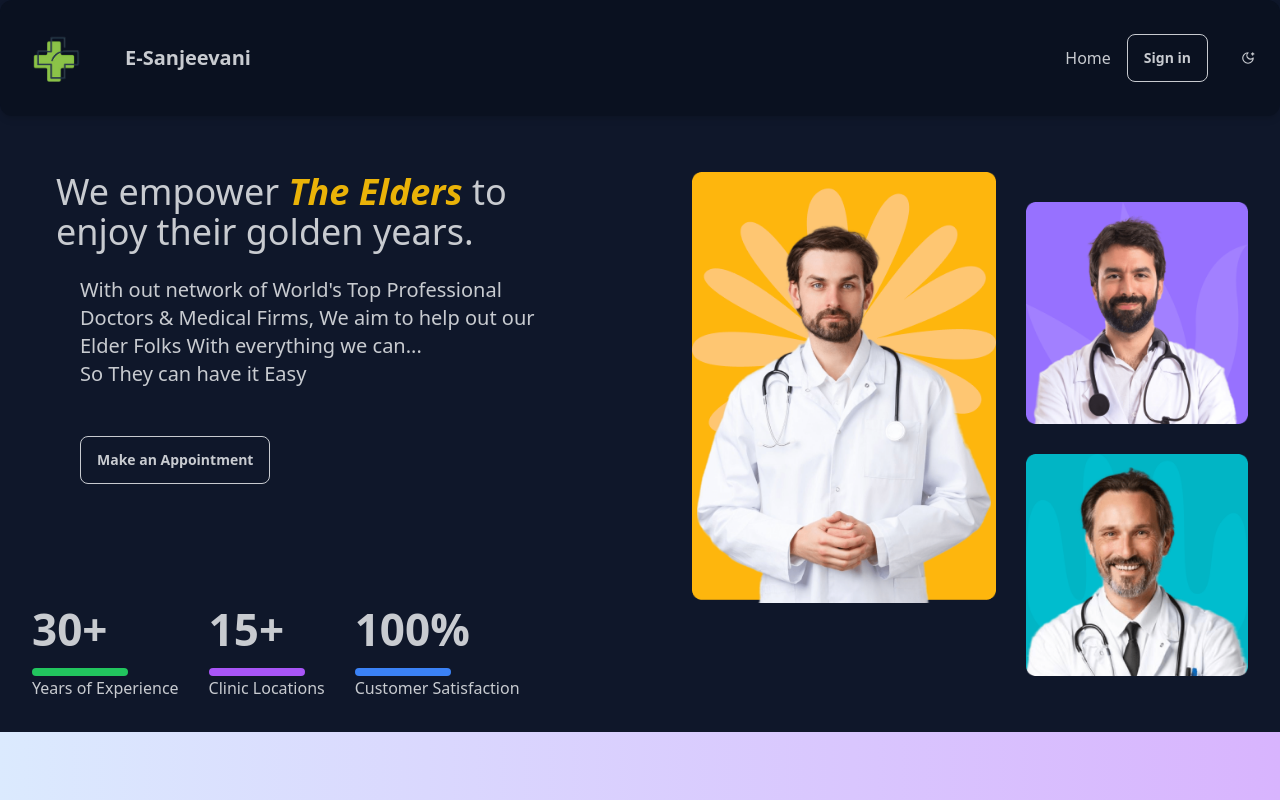
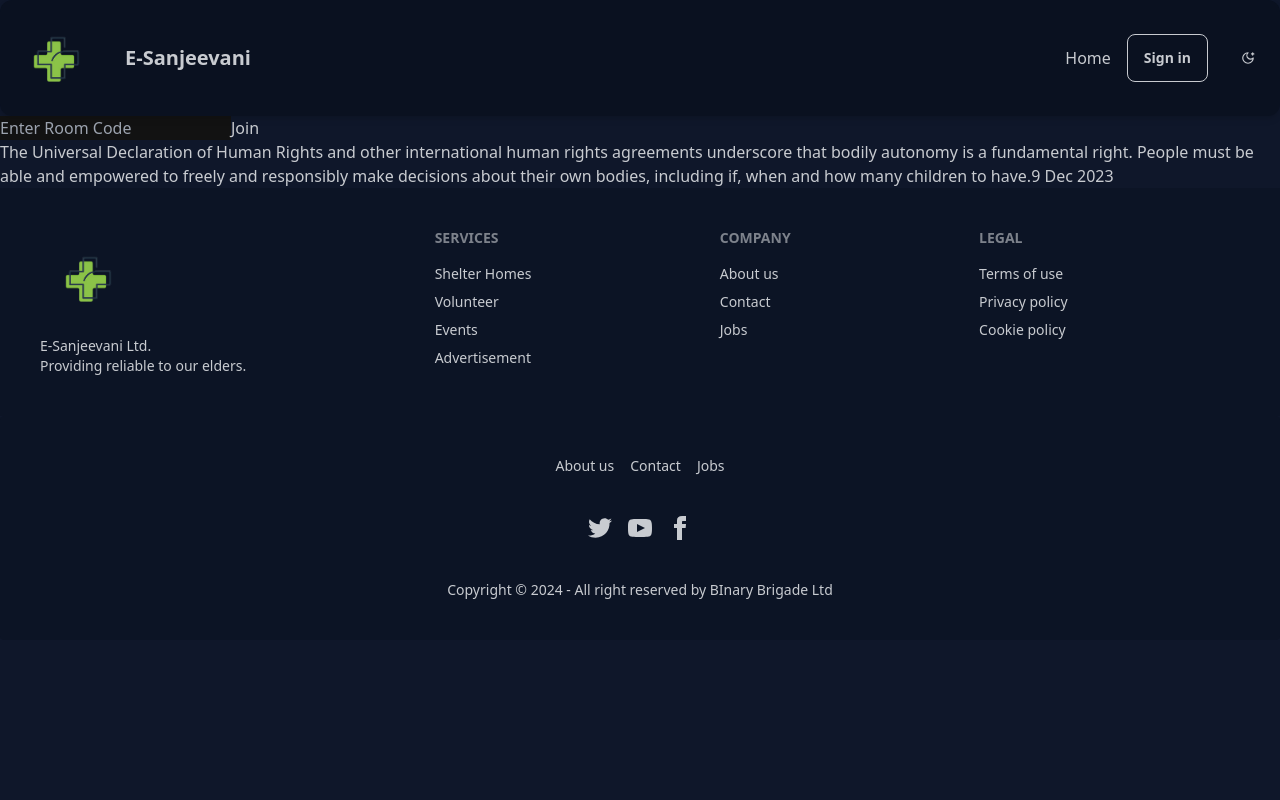
Before and after one commit to Ronit-gurjar/eSanjeevani, a React (Vite) app in the folder Frontend/: page /virassistent in a window 1280 px wide. Shown: the top 800 px of the page. Built offline with nearby package versions, Linux system fonts and the light colour scheme.

Commit message:
phase 2- virtual assistance

```diff
--- /dev/null
+++ b/Frontend/src/Pages/Room.jsx
@@ -0,0 +1,37 @@
+import React from "react";
+import { useParams } from "react-router-dom";
+import { ZegoUIKitPrebuilt } from "@zegocloud/zego-uikit-prebuilt";
+
+const Room = () => {
+  const { roomId } = useParams();
+  const myMeeting = async (element) => {
+    const appID = 2089442576;
+    const serverSecret = "3343aff421b107cff1f51c07063d2d6d";
+    const kitToken = ZegoUIKitPrebuilt.generateKitTokenForTest(
+      appID,
+      serverSecret,
+      roomId,
+      Date.now().toString(),
+      "Om Nanda"
+    );
+    const zc = ZegoUIKitPrebuilt.create(kitToken);
+    zc.joinRoom({
+      container: element,
+      sharedLinks: [
+        {
+          name: "Copy Link",
+          url: `https://localhost:3000/room/${roomId}`,
+        },
+      ],
+      scenario: {
+        mode: ZegoUIKitPrebuilt.OneONoneCall,
+      },
+    });
+  };
+  return (
+    <div>
+      <div ref={myMeeting} />
+    </div>
+  );
+};
+export default Room;
--- /dev/null
+++ b/Frontend/src/Pages/UserProfile.jsx
@@ -0,0 +1,12 @@
+import Profile from "../components/Navbar/Profile/Profile"
+import Tillu from "../assets/images/doctor-img01.png"
+
+const UserProfile = () => {
+  return (
+    <div className="flex flex-col justify-center items-center">
+        <Profile image={Tillu} name="tillu"/>
+    </div>
+  )
+}
+
+export default UserProfile
--- /dev/null
+++ b/Frontend/src/Pages/VirtualAssistent.jsx
@@ -0,0 +1,39 @@
+import React, { useState, useCallback } from "react";
+import { useNavigate } from "react-router-dom";
+
+const VirtualAssistent = () => {
+  const [value, setValue] = useState();
+  const navigate = useNavigate();
+  const handleJoinRoom = useCallback(
+    (e) => {
+      //e.preventDefault();
+      navigate(`/room/${value}`);
+    },
+    [navigate, value]
+  );
+
+  return (
+    <>
+      <div>
+        <input
+          value={value}
+          onChange={(e) => setValue(e.target.value)}
+          type="text"
+          placeholder="Enter Room Code"
+        />
+        <button onClick={handleJoinRoom}>Join</button>
+      </div>
+      <div>
+        <p>
+          The Universal Declaration of Human Rights and other international
+          human rights agreements underscore that bodily autonomy is a
+          fundamental right. People must be able and empowered to freely and
+          responsibly make decisions about their own bodies, including if, when
+          and how many children to have.9 Dec 2023
+        </p>
+      </div>
+    </>
+  );
+};
+
+export default VirtualAssistent;
--- /dev/null
+++ b/Frontend/src/components/Navbar/Profile/Profile.jsx
@@ -0,0 +1,26 @@
+import React from 'react'
+import PropTypes from 'prop-types'
+
+const UserPropTypes = {
+    image: PropTypes.node,
+    name: PropTypes.string,
+  };
+
+const Profile = ({ image, name }) => {
+
+    const Imagestyle = {
+        borderradius:'50%'
+    }
+
+  return (
+    <div>
+        <h1 className='text-3xl font-bold'>PROFILE</h1>
+        <img src={image} alt="user profile" width={300} height={300} style={Imagestyle}/>
+        <h3 className='text-xl'>{name}</h3>
+    </div>
+  )
+}
+
+Profile.propTypes = UserPropTypes;
+
+export default Profile
--- a/Frontend/src/router/Routers.jsx
+++ b/Frontend/src/router/Routers.jsx
@@ -3,9 +3,14 @@ import Home from '../Pages/Home'
 import Signup from '../Pages/Signup'
 import Signin from '../Pages/SignIn'
 import Appointment from '../Pages/Appointment'
+import UserProfile from '../Pages/UserProfile'
+import VirtualAssistent from '../Pages/VirtualAssistent'
+import Room from '../Pages/Room'
+
+import {Routes , Route} from 'react-router-dom'
 
 
-import {Routes , Route} from 'react-router-dom'
+
 
 
 
@@ -19,6 +24,9 @@ export default function Routers() {
       <Route path='/register' element={<Signup/>} />
       <Route path='/login' element={<Signin/>} />
       <Route path='/appointment' element={<Appointment/>} />
+      <Route path='/userprofile' element={<UserProfile/>} />
+      <Route path='/virassistent' element={<VirtualAssistent/>} />
+      <Route path="/room/:roomId" element={<Room />} />
     </Routes>
   )
 }
--- /dev/null
+++ b/package.json
@@ -0,0 +1,5 @@
+{
+  "dependencies": {
+    "@zegocloud/zego-uikit-prebuilt": "^2.0.1"
+  }
+}
```
Also changed, not shown: 1 other file (tests, documents, lock files or other folders).
